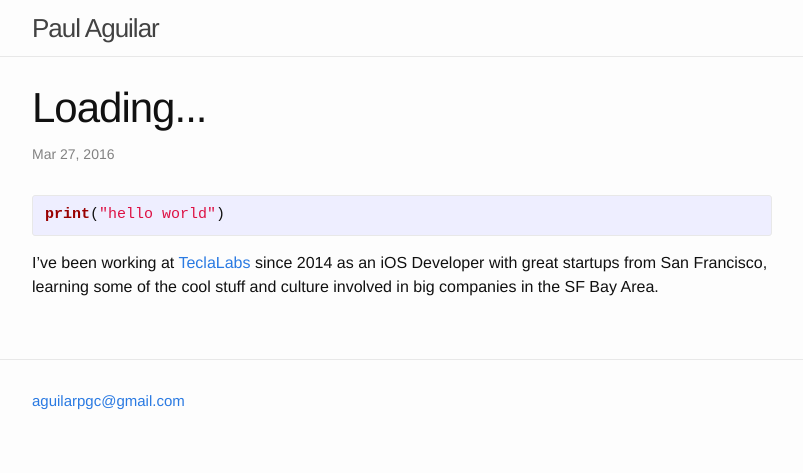
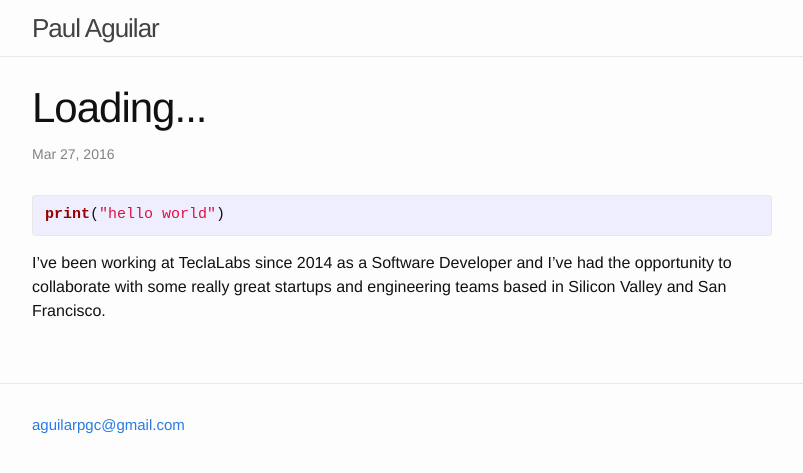
Before and after one commit to aguilarpgc/aguilarpgc.github.io, a Jekyll site: the page built from _posts/2016-03-27-loading.markdown, in a window 1280 px wide. Shown: the top 473 px of the page, without its empty margins (238-1041 px from the left). Built offline with Jekyll 4.4.1, drawn with Linux system fonts in a browser that asks for light colours.

Commit message:
updated description

```diff
--- a/_posts/2016-03-27-loading.markdown
+++ b/_posts/2016-03-27-loading.markdown
@@ -8,4 +8,4 @@ date:   2016-03-27 10:09:26 -0500
 print("hello world")
 {% endhighlight %}
 
-I've been working at [TeclaLabs](http://teclalabs.com) since 2014 as an iOS Developer with great startups from San Francisco, learning some of the cool stuff and culture involved in big companies in the SF Bay Area.
+I've been working at TeclaLabs since 2014 as a Software Developer and I've had the opportunity to collaborate with some really great startups and engineering teams based in Silicon Valley and San Francisco.
```
